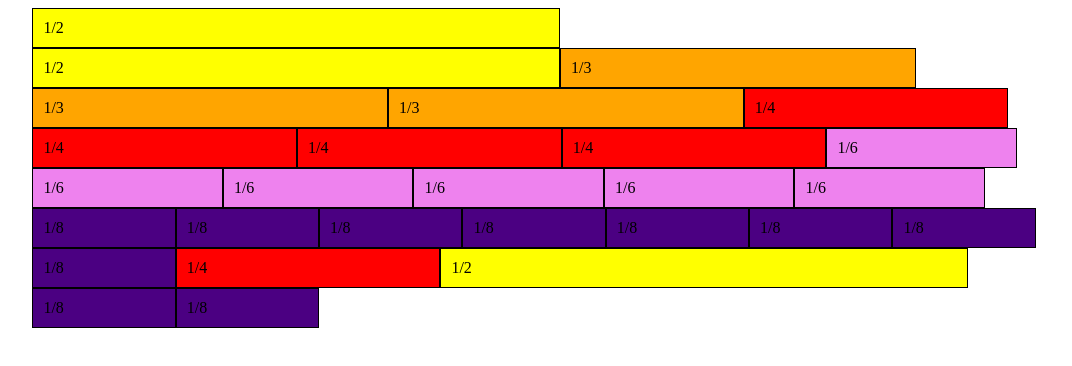
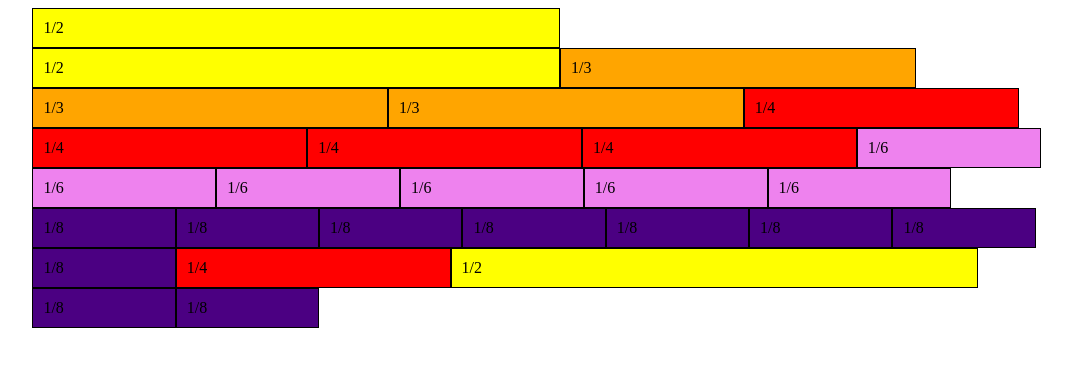
Before and after one commit to MaJalaniz/codeup-web-exercises, a plain HTML site: page grid-layout.html in a window 1280 px wide. Shown: the whole page, without its empty margins (102-1174 px from the left). Drawn offline with Linux system fonts and the light colour scheme.

Commit message:
css grid layout page

```diff
--- a/css/grid-layout.css
+++ b/css/grid-layout.css
@@ -1,7 +1,7 @@
     body {
         box-sizing:border-box;
         }
-    @media screen and (max-width: 768px) {
+    @media screen and (max-width: 775px) {
         .column.one-third,
         .column.one-half {
             width: 100%;
@@ -16,42 +16,42 @@
     .column {
         float: left;
         padding: 10px;
-        border:1px solid black;
+        border: 1px solid black;
         width:100%;
         background-color:green;
     }
     .column.one-half {
         float: left;
         padding: 10px;
-        border:1px solid black;
+        border: 1px solid black;
         width:50%;
         background-color:yellow;
     }
     .column.one-third {
         float: left;
         padding: 10px;
-        border:1px solid black;
+        border: 1px solid black;
         width:33%;
         background-color:orange;
     }
     .column.one-fourth {
         float: left;
         padding: 10px;
-        border:1px solid black;
-        width:24%;
+        border: 1px solid black;
+        width:25%;
         background-color:red;
     }
     .column.one-sixth {
         float: left;
         padding: 10px;
-        border:1px solid black;
-        width:16.666%;
+        border: 1px solid black;
+        width:16%;
         background-color:violet;
     }
     .column.one-eighth {
         float: left;
         padding: 10px;
-        border:1px solid black;
+        border: 1px solid black;
         width:12%;
         background-color:indigo;
     }
```
